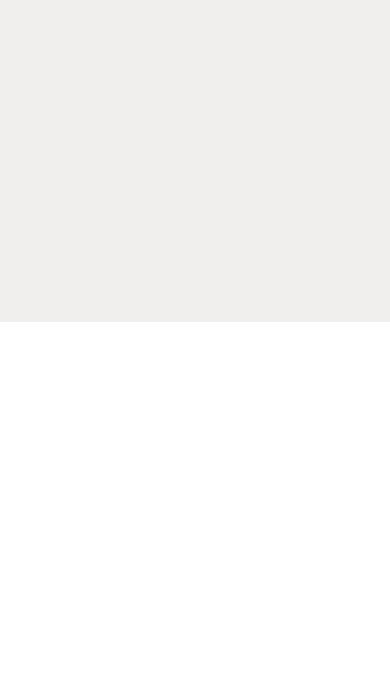
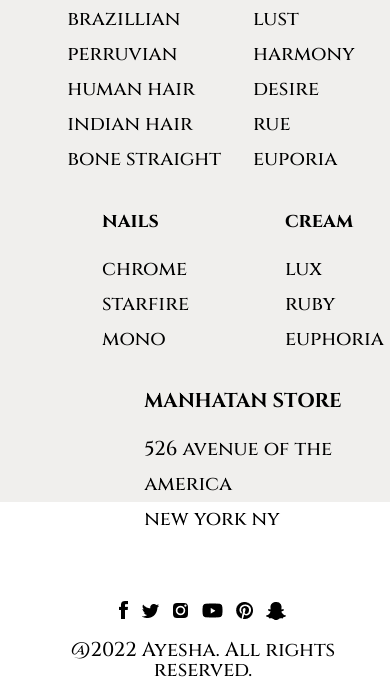
Before and after one commit to adebabs-tec/ayesha, a plain HTML site: page index.html in a window 390 px wide. Shown: the part 7749-8442 px from the top of the page. Before the commit the page ends 8071 px from the top, so only its background shows below. Drawn offline with nearby package versions, Linux system fonts and the light colour scheme; a web font is replaced by a local one.

Commit message:
new commit

```diff
--- a/index.html
+++ b/index.html
@@ -15,7 +15,8 @@
     <header>
         <nav>
             <div class="logo"><a href="/">Ayesha.</a></div>
-            <ul class="main-nav">
+
+            <ul class="main-nav" id="myTopnav">
                 <li><a href="/">home</a></li>
                 <li><a href="/">about</a></li>
                 <li><a href="/">services</a></li>
@@ -31,7 +32,7 @@
                 <img src=" /icons/Arrow 4.png " alt="arrow" id="icon3" />
                 <a href="/ ">book online</a>
             </div>
-            <div class="toggleIcons">
+            <div class="toggleIcons" onclick="myFunction()">
                 <i class="fa-solid fa-bars"></i>
             </div>
         </nav>
@@ -162,6 +163,7 @@
                 <img src="/images/Ellipse 1.png" alt="" />
                 <div class="logo"><a href="/">Ayesha.</a></div>
             </div>
+            <div class="lists">
                 <div class="list1">
                     <h1>Hair</h1>
                     <p>brazillian</p>
@@ -170,13 +172,48 @@
                     <p>indian hair</p>
                     <p>bone straight</p>
                 </div>
+                <div class="list2">
+                    <h1>relaxer</h1>
+                    <p>lust</p>
+                    <p>harmony</p>
+                    <p>desire</p>
+                    <p>rue</p>
+                    <p>euporia</p>
+                </div>
+                <div class="list3">
+                    <h1>nails</h1>
+                    <p>chrome</p>
+                    <p>starfire</p>
+                    <p>mono</p>
+                </div>
+                <div class="list4">
+                    <h1>cream</h1>
+                    <p>lux</p>
+                    <p>ruby</p>
+                    <p>euphoria</p>
+                </div>
+                <div class="list4">
+                    <h1>MANHATAN STORE</h1>
+                    <p>526 avenue of the</p>
+                    <p>america</p>
+                    <p>new york ny</p>
+                </div>
+            </div>
         </div>
         <div class="footer2">
-            <div></div>
-            <div></div>
+            <div>
+                <img src="/images/Social footer 1.png" alt="" />
+            </div>
+            <div>
+                <p>
+                    <span>@2022</span> Ayesha. All rights reserved.
+                </p>
             </div>
         </div>
-    <script type="javascript " src="main.js "></script>
+    </div>
+    <script src="https://unpkg.com/aos@2.3.1/dist/aos.js">
+        AOS.init();
+    </script>
 </body>
 
 </html>
--- a/style.css
+++ b/style.css
@@ -114,6 +114,27 @@ a:hover {
     }
     nav {
         justify-content: space-between;
+    }
+}
+
+@media screen and (max-width: 600px) {
+    .main-nav a.toggleIcons {
+        display: block;
+    }
+}
+
+@media screen and (max-width: 600px) {
+    .main-nav.responsive {
+        position: relative;
+    }
+    .main-nav.responsive .toggleIcons {
+        position: absolute;
+        right: 0;
+        top: 0;
+    }
+    .main-nav.responsive ul li a {
+        display: block;
+        text-align: left;
     }
 }
 
@@ -565,10 +586,89 @@ p {
 
 .ownerbio .logo {
     font-family: 'Petemoss', cursive;
-    font-weight: 400;
+    font-weight: 500;
     font-size: 40px;
     line-height: 44px;
     align-items: center;
     margin: 0;
     text-align: center;
 }
+
+.lists {
+    display: flex;
+    flex-wrap: wrap;
+    justify-content: center;
+    gap: 4rem;
+    padding-top: 8rem;
+    padding-left: 26rem;
+}
+
+.lists h1 {
+    font-size: 20px;
+    font-weight: 700;
+    line-height: 26.96px;
+    padding-bottom: 1rem;
+}
+
+.lists p {
+    font-size: 20px;
+    font-weight: 500;
+    line-height: 35px;
+    padding: 0;
+}
+
+.list3,
+.list4,
+.list5 {
+    padding-left: 4rem;
+}
+
+.footer2 {
+    display: flex;
+    flex-wrap: wrap;
+    margin-top: 12rem;
+    gap: 10rem;
+    margin-left: 10rem;
+    align-items: center;
+}
+
+.footer2 img {
+    cursor: pointer;
+}
+
+.footer2 div p {
+    font-size: 20px;
+    font-weight: 500;
+}
+
+@media (max-width: 992px) {
+    .footer {
+        width: 100%;
+        height: 800px;
+    }
+    .ownerbio {
+        display: block;
+        position: absolute;
+        top: 5%;
+        left: 40%;
+    }
+    .lists {
+        display: inline-flex;
+        flex-wrap: wrap;
+        justify-content: center;
+        gap: 2rem;
+        padding-top: 2rem;
+        padding-left: 2rem;
+        margin-top: 14rem;
+    }
+    .footer2 {
+        display: block;
+        flex-wrap: wrap;
+        margin-top: 4rem;
+        /* gap: 1rem; */
+        margin-left: 1rem;
+        align-items: center;
+        justify-content: center;
+        text-align: center;
+    }
+}
```
Also changed, not shown: images/Social footer 1.png (added), main.js (deleted). Lines whose indentation alone changed are shown as unchanged.
